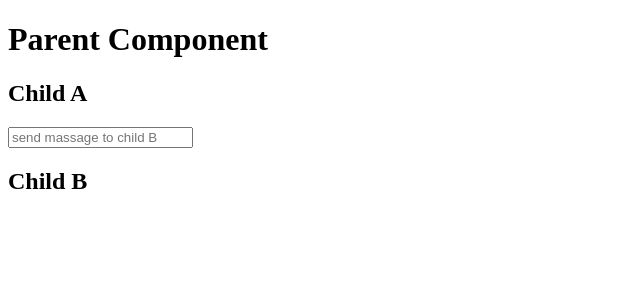
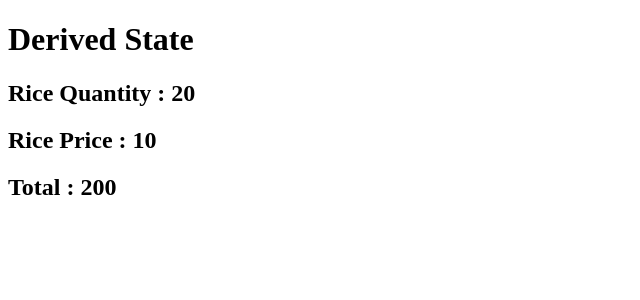
Before and after one commit to atifrafi/react-practice, a React (Vite) app: page / in a window 1280 px wide. Shown: the top 300 px of the page, without its empty margins (0-640 px from the left). Built offline with nearby package versions, Linux system fonts and the light colour scheme.

Commit message:
derived state

```diff
--- a/src/App.jsx
+++ b/src/App.jsx
@@ -41,6 +41,7 @@ import ObjUpd from "./components/29-updation object in state/ObjUpd";
 import Header from "./components/30-props children/Header";
 import Layout from "./components/30-props children/Layout";
 import ParentCompo from "./components/31-state lifting/ParentCom";
+import Derived from "./components/32-derived state/Derived";
 
 const App = () => {
   const [hobby, setHobby] = useState();
@@ -72,8 +73,11 @@ const App = () => {
 
   return (
     <>
+      {/* for derived state */}
+      <Derived quantity={20} price={10}/>
+
       {/* for state lifting */}
-      <ParentCompo/>
+      {/* <ParentCompo/> */}
 
       {/* for props.children */}
       {/* note props.children nested component mein ziyad use hota hai */}
--- /dev/null
+++ b/src/components/32-derived state/Derived.jsx
@@ -0,0 +1,42 @@
+// Derived state kya hai ?
+// parent component ki state ya props se child component mein ju state banti hai
+// wo derived state hai
+// is se performance improved hoti hai
+// agr acha se banayi jaye tu
+// best way ha sath mein use memo use krna
+
+import { useMemo, useState } from "react";
+
+const Derived = ({ quantity, price }) => {
+  // bad way
+  // isma sab se bari problem ya hai ka total dynamic nhi hai  static hai
+  // agr parent se props change ho rahi hai tu wo
+  // child comp ki derived state ko change nhi kr rahi
+  // const [total, setTotal] = useState(quantity*price)
+
+  // good way
+  const total = useMemo(() => {
+    return quantity * price;
+  }, [quantity, price]);
+
+  return (
+    <>
+      <h1>Derived State</h1>
+      <h2>Rice Quantity : {quantity}</h2>
+      <h2>Rice Price : {price}</h2>
+      <h2>Total : {total}</h2>
+    </>
+  );
+};
+
+export default Derived;
+
+// 1. Derived State Kya Hai? (In Simple Words)
+// Derived state ka matlab hai wo data jo pehle se maujood props ya state se calculate (derive) kiya ja sake.
+
+// Iske liye aapko alag se React ki useState use karne ki bilkul zaroorat nahi hoti. Agar aap alag se state banayenge (jaise aapne "bad way" mein likha), to data duplicate ho jata hai aur sync se bahar chala jata hai.
+
+// 2. "Good Way" vs "Even Better Way" (Do you really need useMemo?)
+// Aapne jo useMemo wala tareeqa likha hai, wo bilkul sahi kaam karega. Lekin ek baat hamesha yaad rakhein: Simple calculations ke liye useMemo ki zaroorat nahi hoti.
+
+// useMemo memory aur performance par thoda sa overhead (extra load) daalta hai kyunki React ko dependency array compare karni padti hai.
```
